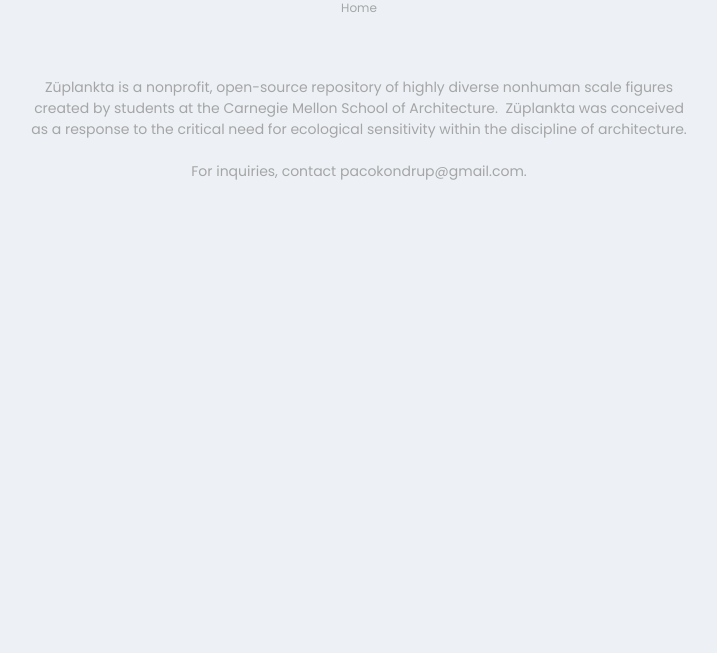
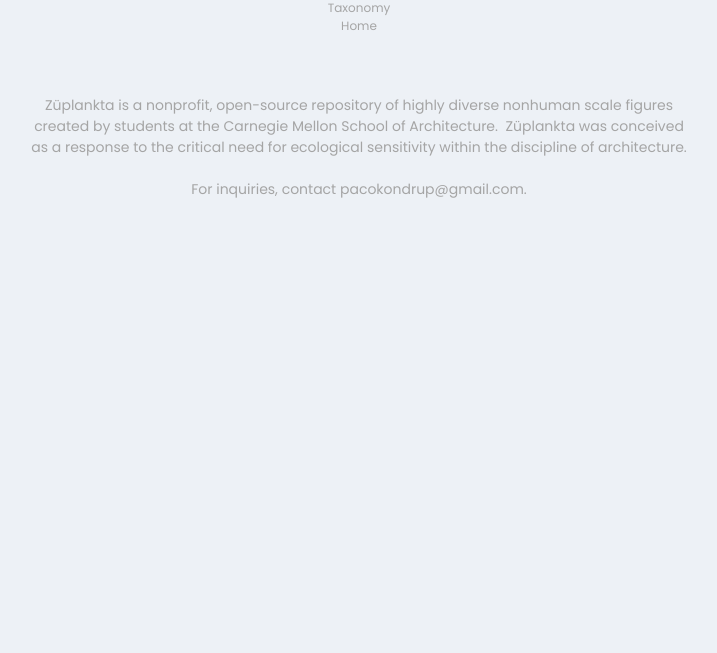
Before and after one commit to pacokondrup/Zuplankta, a plain HTML site: page about.html in a window 1280 px wide. Shown: the part 147-800 px from the top of the page, without its empty margins (311-1028 px from the left). Drawn offline with Linux system fonts and the light colour scheme.

Commit message:
Add files via upload

```diff
--- a/about.html
+++ b/about.html
@@ -29,7 +29,9 @@
                 color: #A5A5A5;
                 ">
             A collection of scale figures for the post-human designer.<br/>
+                <a href="https://docs.google.com/spreadsheets/d/1Lr0Y383GS6Q_ZjrNibSSoLFp1rAw_oEtEUJZhWQWsY4/edit?usp=sharing" target="new">Taxonomy</a><br/>
                 <a href="index.html">Home</a>
+
 
             </div>
         </header>
```
